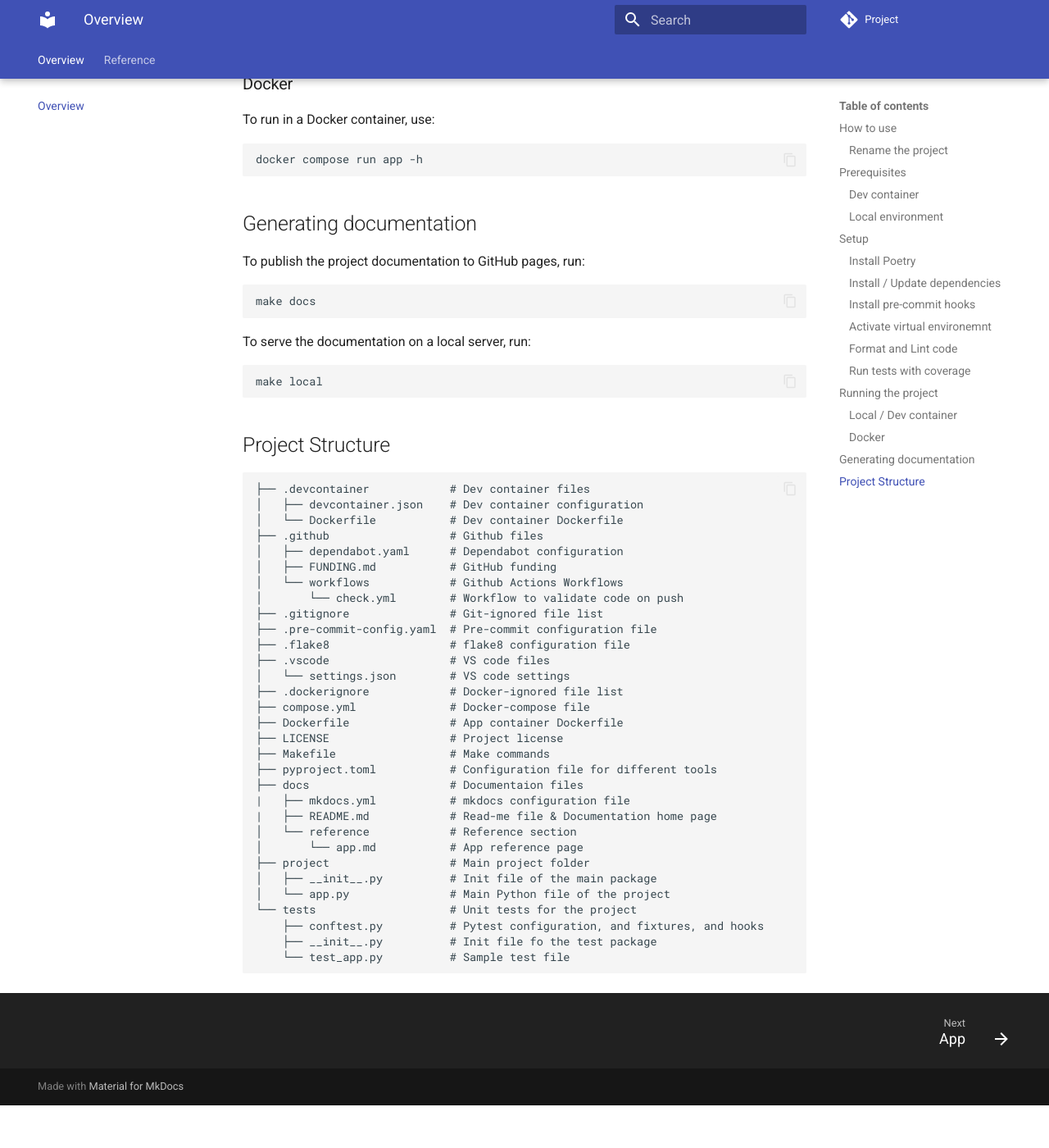
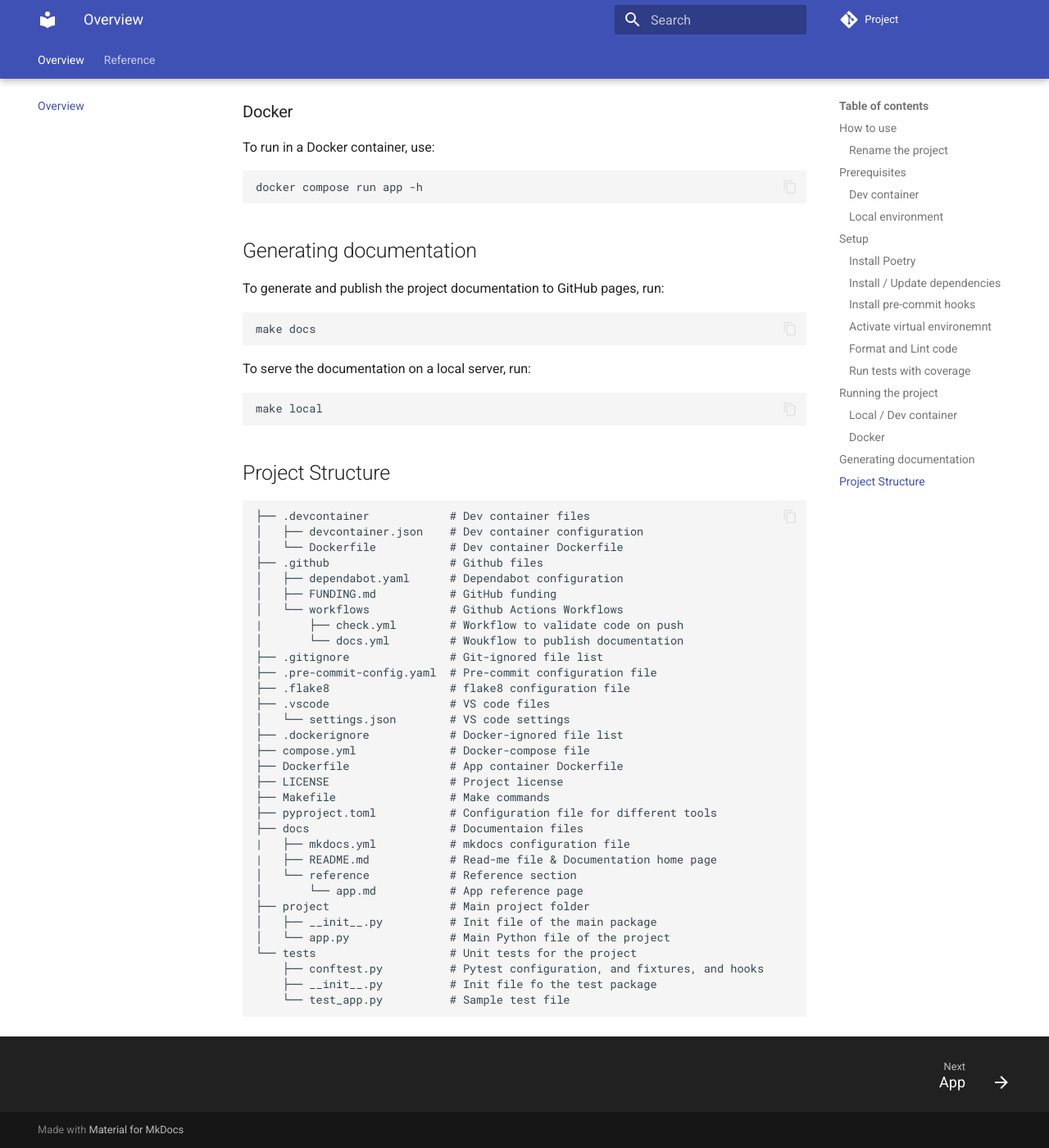
Before and after one commit to amrabed/python-project-template, an MkDocs documentation site: the page built from docs/README.md, in a window 1280 px wide and 1400 px high, scrolled down 3266 px. Shown: the whole window at 82% size. Built offline with MkDocs 1.6.1 and Material for MkDocs 9.7.7, drawn with Linux system fonts in a browser that asks for light colours; comment, search, counter and statistics services are not loaded; before the commit the page ends 4614 px from its top, so only the background shows below that; some of the changed text lies outside the part shown.

Commit message:
Update REAMDE.md

````diff
--- a/docs/README.md
+++ b/docs/README.md
@@ -14,6 +14,7 @@ A Python project template that comes out of the box with configuration for:
 - Automated dependency update using [Dependabot](https://docs.github.com/en/code-security/dependabot)
 - Dockerized development environment using [Dev containers](https://code.visualstudio.com/docs/devcontainers/containers)
 - Automatic documentation from code using [mkdocs](https://www.mkdocs.org) and [mkdocstrings](https://mkdocstrings.github.io)
+- Documentation auto-deployment to [GiHub Pages](https://pages.github.com)
 - App container using [Docker](https://docker.com)
 
 ## How to use
@@ -112,7 +113,7 @@ docker compose run app -h
 ```
 
 ## Generating documentation
-To publish the project documentation to GitHub pages, run:
+To generate and publish the project documentation to GitHub pages, run:
 ```bash
 make docs
 ```
@@ -131,7 +132,8 @@ make local
 │   ├── dependabot.yaml      # Dependabot configuration
 │   ├── FUNDING.md           # GitHub funding
 │   └── workflows            # Github Actions Workflows
-│       └── check.yml        # Workflow to validate code on push
+|       ├── check.yml        # Workflow to validate code on push
+│       └── docs.yml         # Woukflow to publish documentation
 ├── .gitignore               # Git-ignored file list
 ├── .pre-commit-config.yaml  # Pre-commit configuration file
 ├── .flake8                  # flake8 configuration file
--- a/mkdocs.yml
+++ b/mkdocs.yml
@@ -22,7 +22,6 @@ theme:
   - search.suggest
   - toc.follow
 
-
 nav:
   - Overview: README.md
   - Reference:
````
Also changed, not shown: 2 other files.
